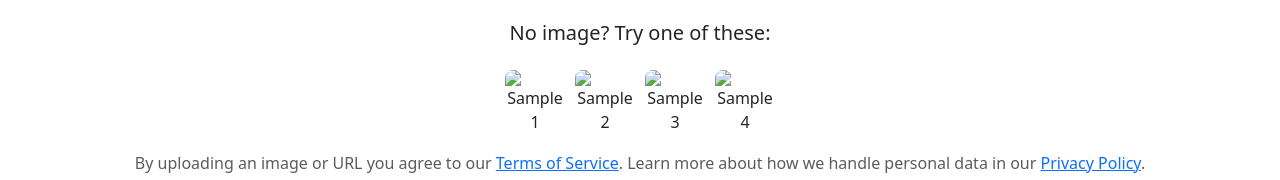
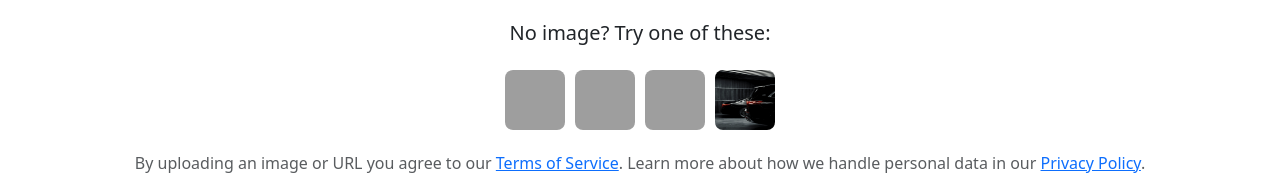
Before and after one commit to Richa-dev01/ImgAnalysis, a plain HTML site: page index.html in a window 1280 px wide. Shown: the part 383-563 px from the top of the page. Drawn offline with nearby package versions, Linux system fonts and the light colour scheme; the site is published under a folder, as on GitHub Pages, so addresses that start at the root find nothing; a script that the page names is missing.

Commit message:
fixed image add for deployment

```diff
--- a/index.html
+++ b/index.html
@@ -4,10 +4,10 @@
 <head>
     <meta charset="UTF-8">
     <meta name="viewport" content="width=device-width, initial-scale=1.0">
-    <link rel="shortcut icon" href="/public/images/favicon.ico" type="image/x-icon">
+    <link rel="shortcut icon" href="./public/images/favicon.ico" type="image/x-icon">
     <title>ImgAnalysis</title>
     <link rel="icon" type="image/x-icon"
-        href="/public/images/favicon.ico">
+        href="./public/images/favicon.ico">
     <link rel="stylesheet" href="https://cdn.jsdelivr.net/npm/bootstrap@5.3.3/dist/css/bootstrap.min.css">
     <link rel="stylesheet" href="style.css">
 </head>
@@ -28,10 +28,10 @@
 
     <h5 class="mt-4">No image? Try one of these:</h5>
     <div class="preview-images">
-        <img src="/public/images/pexels-optical-chemist-340351297-30935859.jpg" alt="Sample 1">
-        <img src="/public/images/pexels-optical-chemist-340351297-31158331.jpg" alt="Sample 2">
-        <img src="/public/images/WhatsApp Image 2025-03-18 at 21.27.09_bccbcce0.jpg" alt="Sample 3">
-        <img src="/public/images/pexels-saimon-11556663.jpg" alt="Sample 4">
+        <img src="./public/images/pexels-optical-chemist-340351297-30935859.jpg" alt="Sample 1">
+        <img src="./public/images/pexels-optical-chemist-340351297-31158331.jpg" alt="Sample 2">
+        <img src="./public/images/WhatsApp Image 2025-03-18 at 21.27.09_bccbcce0.jpg" alt="Sample 3">
+        <img src="./public/images/pexels-saimon-11556663.jpg" alt="Sample 4">
     </div>
 
     <p class="mt-3 text-muted">
```
